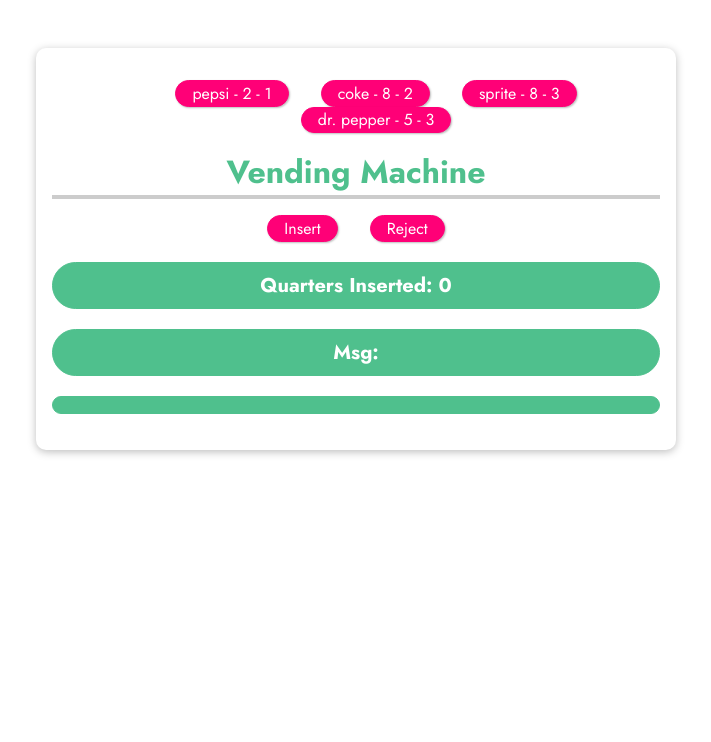
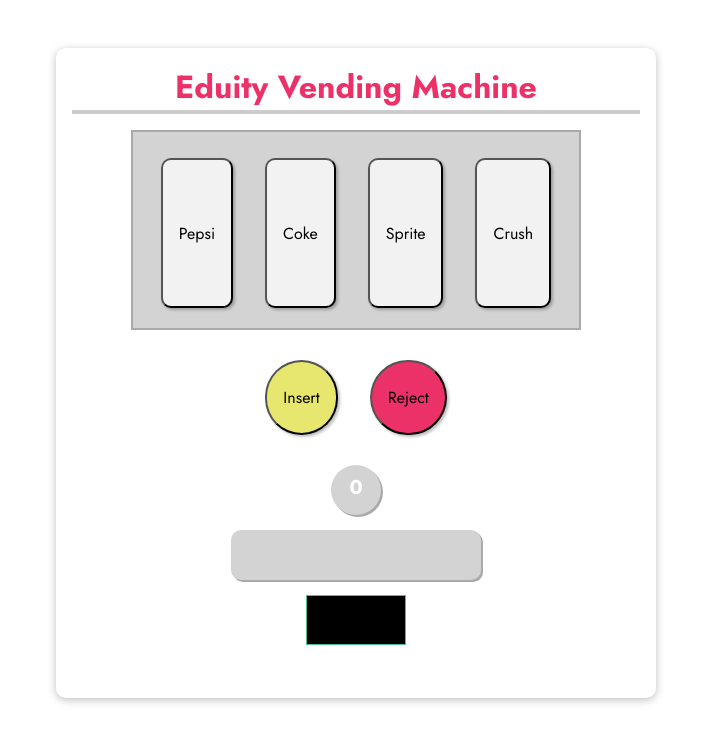
Before and after one commit to corri-golden/eduityProject, a plain HTML site: page index.html in a window 1280 px wide. Shown: the whole page, without its empty margins (284-995 px from the left). Drawn offline with nearby package versions, Linux system fonts and the light colour scheme.

Commit message:
finished

```diff
--- a/app.js
+++ b/app.js
@@ -2,152 +2,68 @@
     data() {
       return {
         amount: 0,
+        isDisable: false,
         soldout: 'Sold Out',
         dispense: "",
-        selection: '',
         msg: '',
-        sodaCans: ["pepsi", "coke", "sprite", "dr.pepper"],
-        sodas: ["pepsi", "coke", "sprite"],
-        selected: '',
         products: [
             {
                 id: 1,
-                name: 'pepsi',
-                quantity: 2
+                name: 'Pepsi',
+                quantity: 9
             },
             {
                 id: 2,
-                name: 'coke',
+                name: 'Coke',
                 quantity: 8
             },
             {
               id: 3,
-              name: 'sprite',
+              name: 'Sprite',
               quantity: 8
             },
             {
-            id: 3,
-            name: 'dr. pepper',
-            quantity: 5
+              id: 4,
+              name: 'Crush',
+              quantity: 9
             }
-
         ],
       };
     },
     methods: {
-        setName(event){
-            // console.log(event.target.value)
-            // this.products.forEach((product)=>console.log(product.id,product.name));
-            // users.forEach((user)=>console.log(user.id,user.name));
-            this.products.forEach((product)=>console.log(product.id,product.name));
-
-
-
-
-
-
-
-
-            // value = event.target.value
-            // console.log(this.products[value])
-            // this.products.forEach((product)=>
-            //     if ( this.product + [value] === this.product[i] )
-            // );
-            // for (let i = 0; i < this.products.length; i++){
-            //     if (this.products[value] === this.products){
-            //         console.log("we have a match")
-            //     }
-            // }
-
-
-
-        },
+        // method to add a quarter
         insert(num) {
             this.amount = this.amount + num;
         },
+        // method to subtract a quarter
         reject(num) {
             this.amount = this.amount - num;
         },
         buy(id) {
+        // method to purchase a soda
             this.products.forEach((product)=>{
+              // condition to test if a quarter has been inserted
               if (this.amount === 0)
               {
-                console.log(this.amount)
                 this.msg = "Please enter a quarter"
-                // console.log("enter quarter")
+                this.dispense = ""
               } else {
               if (product.id === id) {
                   product.quantity -= 1
                   this.amount = this.amount - 1
+                  this.dispense = product.name
+                  this.msg = "Your Selection is Below"
+                  console.log(this.dispense)
+                  // nested conditional to test where sodas are in stock
                   if (product.quantity < 1)
                   {
-                    this.msg = "Sold out"
-                    product.name = "sold out"
+                    product.name = "Sold out"
                   }
                 }
               }
-
-
-
-            // if (product.id === id )
-              // {
-              //     product.quantity -= 1
-              //     this.amount = this.amount - 1
-              //     console.log(product.quantity)
-              //     if (product.quantity < 1)
-              // {
-              //     this.msg = "Sold out"
-              //     product.name = "sold out"
-              //     console.log("sold out")
-              // }
-              //     if (this.amount === 0)
-              // {
-              //     console.log(this.amount)
-              //     this.msg = "Please enter a quarter"
-              //     console.log("enter quarter")
-              // }
-              // }
-
             }
-
           );
-
-
-
-          // current = this.products[0].quantity - 1
-          //  console.log(id)
-          //  product = this.products[id]
-          //  console.log(product)
-          //  qty = product.quantity
-          //  console.log(qty)
-
-          //  qty = qty - 1
-          //  console.log(qty)
-
-
-
-          //  product = getProduct(id);
-          // qty = this.products.quantity - 1;
-          //  console.log(qty)
-          //  console.log(id)
         }
-        // selection() {
-
-        // }
-
-        // setName(event){
-        //     this.name = event.target.value;
-        // },
-        // add(num) {
-        //     this.counter + num;
-        // },
-        // remove() {
-        //     this.counter--
-        // },
-        // test() {
-
-        // }
     }
   });
-
   app.mount('#events');
--- a/index.html
+++ b/index.html
@@ -13,35 +13,18 @@
     <script src="app.js" defer></script>
   </head>
   <body>
-    <!-- <header>
-      <h1>Vue Events</h1>
-    </header> -->
     <section id="events">
-
-      <ul>
-          <button  v-for="res in products" v-on:click="buy(res.id)" >{{ res.name }} - {{res.quantity}} - {{res.id}}</button>
-      </ul>
-
-
-
-      <h2>Vending Machine</h2>
-      <!-- <button v-on:click="buy">Insert</button> -->
-      <button v-on:click="insert(1)">Insert</button>
-      <button v-on:click="reject(1)">Reject</button>
-      <!-- <button v-on:click="remove()">Selection</button>  -->
-      <p>Quarters Inserted: {{ amount }}</p>
-      <!-- <input type="number" v-on:keydown="setName"> -->
-      <!-- <p>Quarters Inserted: {{ quantity }}</p> -->
-      <p>Msg: {{ msg }}</p>
-      <p>{{ dispense }}</p>
-
-      <!-- <select v-model="selected">
-        <option v-for="option in options" v-bind:value="option.value">
-          {{ option.text }}
-        </option>
-      </select>
-      <span>Selected: {{ selected }}</span> -->
-
+      <h2>Eduity Vending Machine</h2>
+        <div class=selection>
+          <ul>
+            <button  v-for="res in products" v-on:click="buy(res.id)" :disabled="isDisable" >{{ res.name }}</button>
+          </ul>
+        </div>
+      <button class="insertBtn" v-on:click="insert(1)">Insert</button>
+      <button class="rejectBtn" v-on:click="reject(1)">Reject</button>
+      <p class="quarters"> {{ amount }}</p>
+      <p class="msg">{{ msg }}</p>
+      <p class="dispense">{{ dispense }}</p>
     </section>
   </body>
 </html>
--- a/styles.css
+++ b/styles.css
@@ -28,14 +28,15 @@
     border-radius: 10px;
     padding: 1rem;
     text-align: center;
-    width: 90%;
-    max-width: 40rem;
+    /* width: 120%; */
+    max-width: 600px;
+    height: 650px;
   }
 
   #events h2 {
     font-size: 2rem;
     border-bottom: 4px solid #ccc;
-    color: #4fc08d;
+    color: #ec3169;
     margin: 0 0 1rem 0;
   }
 
@@ -43,10 +44,12 @@
     font-size: 1.25rem;
     font-weight: bold;
     border: 1px solid #4fc08d;
-    background-color: #4fc08d;
+    background-color: lightgray;
     color: white;
     padding: 0.5rem;
     border-radius: 25px;
+    width: 100px;
+    margin: auto
   }
 
   #events input {
@@ -63,13 +66,16 @@
   #events button {
     font: inherit;
     cursor: pointer;
-    border: 1px solid #ff0077;
-    background-color: #ff0077;
-    color: white;
+    /* border: 1px solid #ff0077; */
+    background-color: #f2f2f2;
+    color: black;
     padding: 0.05rem 1rem;
-    box-shadow: 1px 1px 2px rgba(0, 0, 0, 0.26);
-    border-radius: 20px;
+    box-shadow: 2px 2px 3px rgba(0, 0, 0, 0.26);
+    border-radius: 10px;
     margin: 0 1rem;
+    height: 150px;
+    margin-top: 10px;
+    width: 102;
   }
 
   #events button:hover,
@@ -82,3 +88,60 @@
   li {
       border: 2px solid gray
   }
+
+  .selection {
+    background-color: lightgray;
+    height: 200px;
+    width: 450px;
+    border: 2px solid darkgray;
+    margin: auto;
+
+  }
+
+  #events button.insertBtn {
+    border-radius: 300px;
+    height: 75px;
+    background-color: rgb(231, 231, 112);
+    margin-top: 30px;
+  }
+
+  #events button.rejectBtn {
+    border-radius: 300px;
+    height: 75px;
+    background-color: #ec3169;
+    margin-top: 30px;
+
+  }
+
+  #events p.quarters {
+    /* width: 250px; */
+    margin-top: 30px;
+    border-radius: 300px;
+    width: 55px;
+    height: 50px;
+    width: 50px;
+    box-shadow: 2px 2px darkgray;
+    border: black
+
+  }
+
+  #events p.msg {
+    width: 250px;
+    height: 50px;
+    margin-top: 15px;
+    box-shadow: 2px 2px darkgray;
+    border: black;
+    border-radius: 10px;
+  }
+
+  ul {
+    padding: 0px
+  }
+
+  #events p.dispense {
+    width: 100px;
+    height: 50px;
+    margin-top: 15px;
+    border-radius: 0px;
+    background-color: black;
+  }
```
Lines whose indentation alone changed are shown as unchanged.
